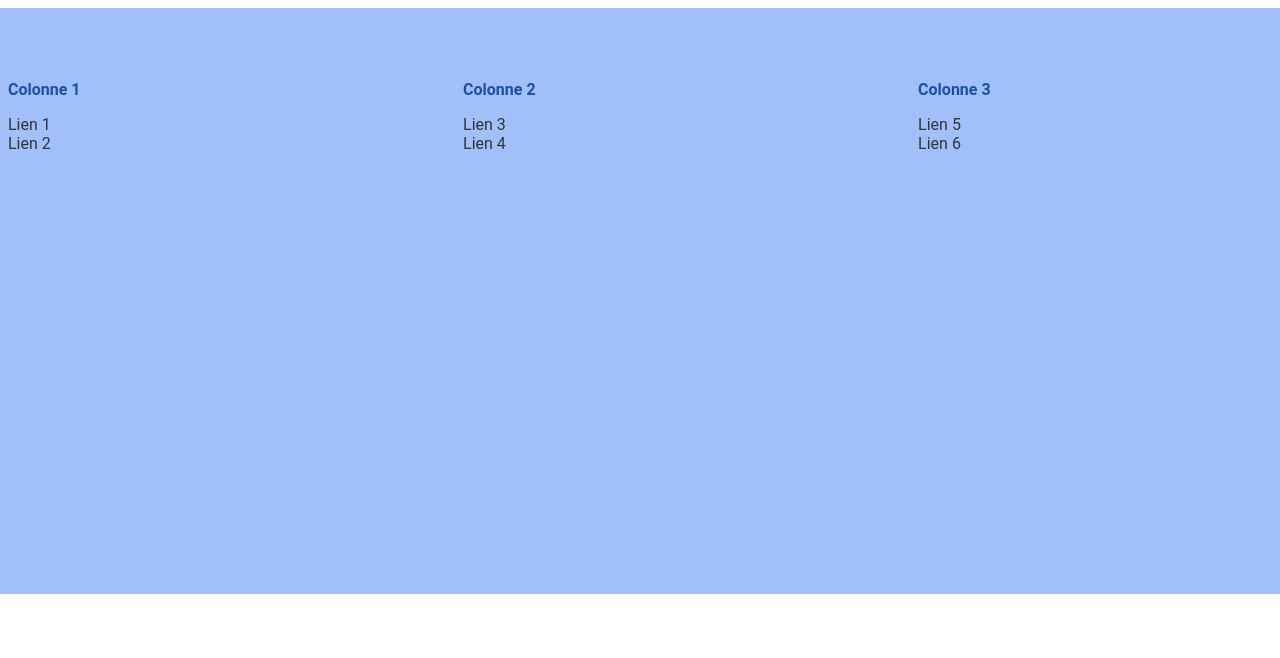
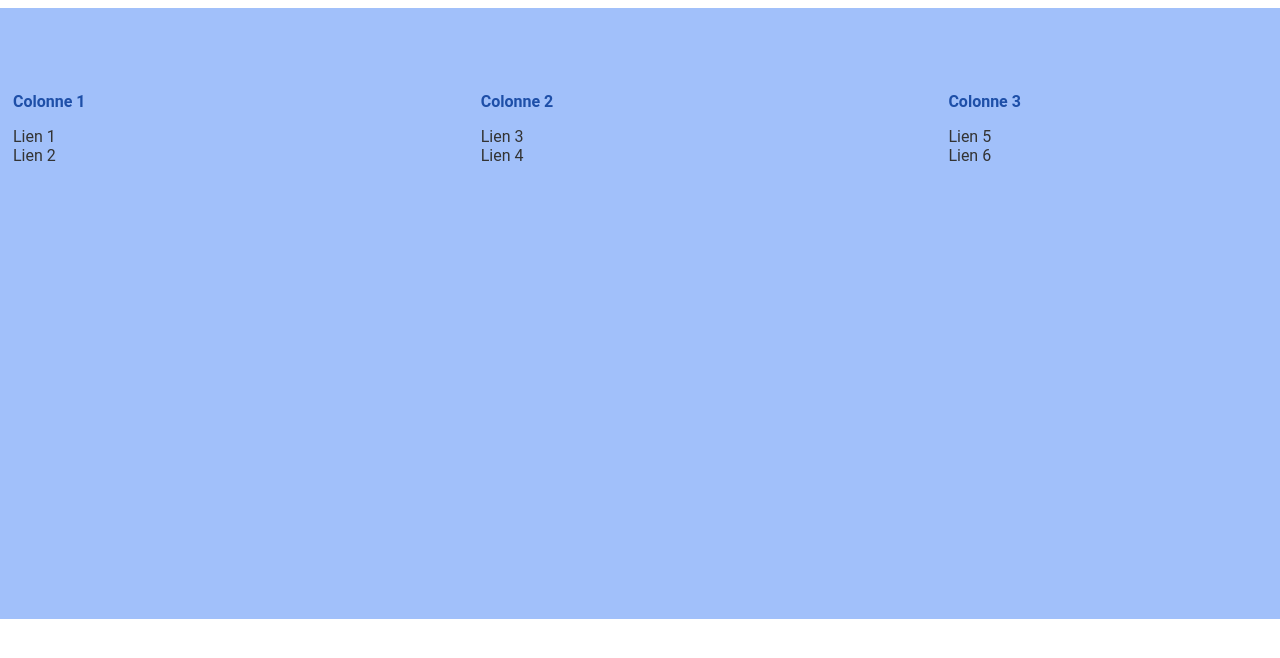
Before and after one commit to Douimtouch/Drym.ai, a plain HTML site: page footer.html in a window 1280 px wide. Shown: the top 658 px of the page. Drawn offline with Linux system fonts and the light colour scheme.

Commit message:
Update header-footer.css

```diff
--- a/header-footer.css
+++ b/header-footer.css
@@ -146,7 +146,7 @@ footer {
     font-family: 'Roboto', sans-serif;
     min-height: 485px;
     max-height: auto;
-    padding: 4%+20px;
+    padding: 5%+25px;
     margin-top: 0%;
     margin-left: -20px;
     display : inline-block;
@@ -163,7 +163,7 @@ footer {
 }
 
 .footer-col {
-    flex-basis: 28%;
+    flex-basis: 26%;
     margin-bottom: 20px;
 }
 
```
